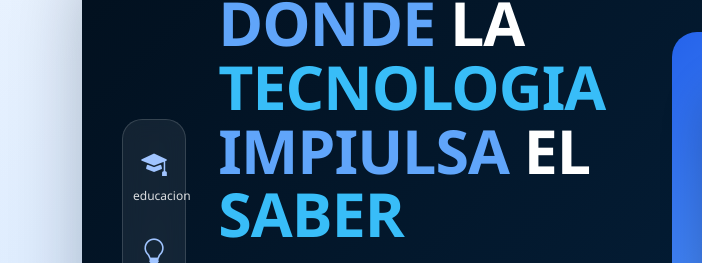
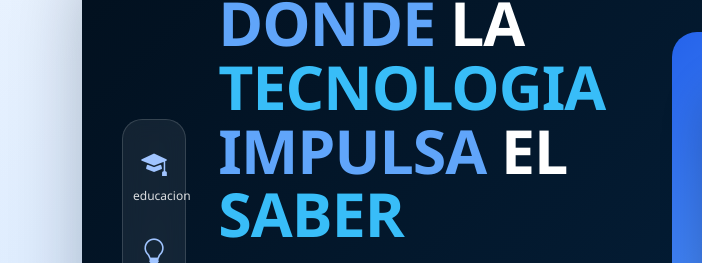
Before and after one commit to yubencaro-pixel/pagina-educatec-propuesta, a plain HTML site: page index.html in a window 1280 px wide. Shown: the part 197-460 px from the top of the page, 0-702 px from the left. Drawn offline with nearby package versions, Linux system fonts and the light colour scheme.

Commit message:
primero3

```diff
--- a/index.html
+++ b/index.html
@@ -3,7 +3,7 @@
 <head>
   <meta charset="utf-8" />
   <meta name="viewport" content="width=device-width, initial-scale=1" />
-  <title>EducaTec</title>
+  <title>EducaTec </title>
    <link rel="icon" type="image/png" href="/img/logo.png">
 
   <link href="https://cdn.jsdelivr.net/npm/bootstrap@5.3.3/dist/css/bootstrap.min.css" rel="stylesheet">
@@ -597,7 +597,7 @@
 
         <div class="col-md-10 col-lg-5 hero-text-side mt-3 mt-md-0">
           <h1 class="hero-badge-title">
-            <span>DONDE</span> LA <em>TECNOLOGIA <span>IMPIULSA </em></span> EL <span><em>SABER</em> </span>
+            <span>DONDE</span> LA <em>TECNOLOGIA <span>IMPULSA </em></span> EL <span><em>SABER</em> </span>
           </h1>
           <p class="hero-description">
             <strong>EducaTec:</strong> Transformando mentes. Impulsando el mañana a través del conocimiento y la práctica activa.
```
